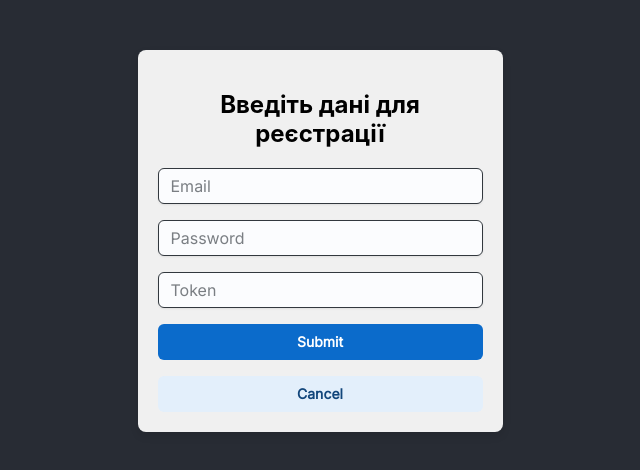
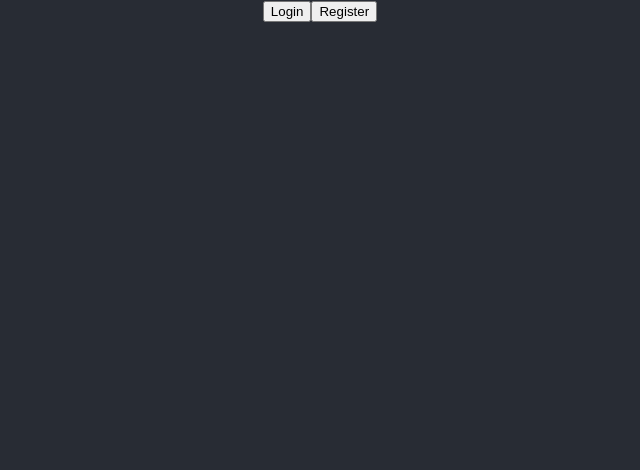
Before and after one commit to klima3775/Budget-Buddy, a React (Create React App) app in the folder frontend/: page / in a window 1280 px wide. Shown: the top 470 px of the page, without its empty margins (320-960 px from the left). Built offline with nearby package versions, Linux system fonts and the light colour scheme.

Commit message:
Implement login and registration toggle in App component; rename and update FormReg to FormRegLog for handling both forms

```diff
--- a/frontend/src/App.tsx
+++ b/frontend/src/App.tsx
@@ -1,13 +1,33 @@
+import React, { useState } from "react";
 import "./App.css";
-import FormReg from "./Components/FormReg/FomReg";
-// import CardBlock from "./pages/CardBlock/CardBlock";
-// import FormAddCard from "./Components/FormCard/FormAddCard";
+import FormRegLog from "./Components/FormRefLog/FormRegLog";
 
 function App() {
+  const [isLogin, setIsLogin] = useState<boolean | null>(null);
+
+  const handleSubmit = (data: any) => {
+    console.log(`${isLogin ? "Login" : "Registration"} successful:`, data);
+    setIsLogin(null); // Reset to initial state after submission
+  };
+
+  const handleCancel = () => {
+    setIsLogin(null); // Reset to initial state on cancel
+  };
+
   return (
     <div className="App">
-      {/* <CardBlock /> */}
-      <FormReg onSubmit={() => {}} onCancel={() => {}} />
+      {isLogin === null ? (
+        <div>
+          <button onClick={() => setIsLogin(true)}>Login</button>
+          <button onClick={() => setIsLogin(false)}>Register</button>
+        </div>
+      ) : (
+        <FormRegLog
+          onSubmit={handleSubmit}
+          onCancel={handleCancel}
+          isLogin={isLogin}
+        />
+      )}
     </div>
   );
 }
--- a/frontend/src/Components/FormReg/FomReg.tsx
+++ b/frontend/src/Components/FormRefLog/FormRegLog.tsx
@@ -3,12 +3,13 @@ import { Stack, Box, Button, Typography, Textarea } from "@mui/joy";
 import getErrorStyle from "../../utils/formUtils";
 import RegistrationFormProps from "../../utils/registerFormInterface";
 
-interface FormCardProps {
+interface FormProps {
   onSubmit: (cardData: RegistrationFormProps) => void;
   onCancel: () => void;
+  isLogin: boolean;
 }
 
-const FormReg: React.FC<FormCardProps> = ({ onSubmit, onCancel }) => {
+const FormRegLog: React.FC<FormProps> = ({ onSubmit, onCancel, isLogin }) => {
   const [token, setToken] = useState<string | null>("");
   const [password, setPassword] = useState("");
   const [email, setEmail] = useState<string>("");
@@ -92,7 +93,9 @@ const FormReg: React.FC<FormCardProps> = ({ onSubmit, onCancel }) => {
           backgroundColor: "#f0f0f0",
         }}
       >
-        <h2>Введіть дані для реєстрації</h2>
+        <h2>
+          {isLogin ? "Введіть дані для входу" : "Введіть дані для Реєстрації"}
+        </h2>
         <Stack spacing={2}>
           <Textarea
             name="email"
@@ -120,6 +123,8 @@ const FormReg: React.FC<FormCardProps> = ({ onSubmit, onCancel }) => {
               Password is required
             </Typography>
           )}
+          {!isLogin && (
+            <>
               <Textarea
                 name="token"
                 placeholder="Token"
@@ -133,6 +138,9 @@ const FormReg: React.FC<FormCardProps> = ({ onSubmit, onCancel }) => {
                   Token is required
                 </Typography>
               )}
+            </>
+          )}
+
           {backendErrors.length > 0 && (
             <Box>
               {backendErrors.map((error, index) => (
@@ -154,4 +162,4 @@ const FormReg: React.FC<FormCardProps> = ({ onSubmit, onCancel }) => {
   );
 };
 
-export default FormReg;
+export default FormRegLog;
```
Lines whose indentation alone changed are shown as unchanged.
